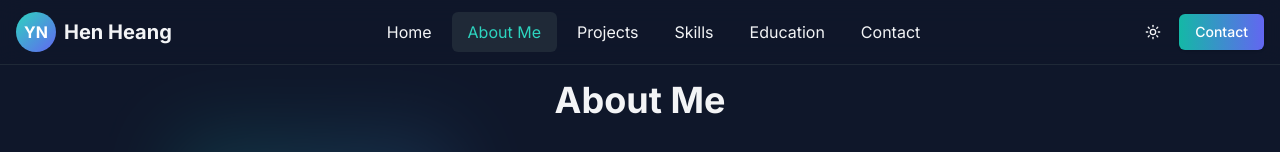
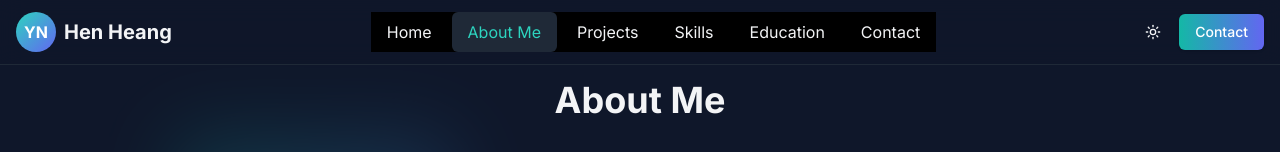
Before and after one commit to Hen-Heang/hen-heang-porfolio, a Next.js app: page /about in a window 1280 px wide. Shown: the top 152 px of the page. Built offline with nearby package versions, Linux system fonts and the light colour scheme; grey boxes are pictures that could not be loaded.

Commit message:
fix style

```diff
--- a/components/header/DesktopNav.tsx
+++ b/components/header/DesktopNav.tsx
@@ -10,7 +10,7 @@
 
 export function DesktopNav({ navItems, activeSection, onItemClick }: DesktopNavProps) {
     return (
-        <nav className="hidden md:flex items-center gap-1">
+        <nav className="hidden md:flex items-center gap-1 bg-black">
             {navItems.map((item) => (
                 <a
                     key={item.id}
```
